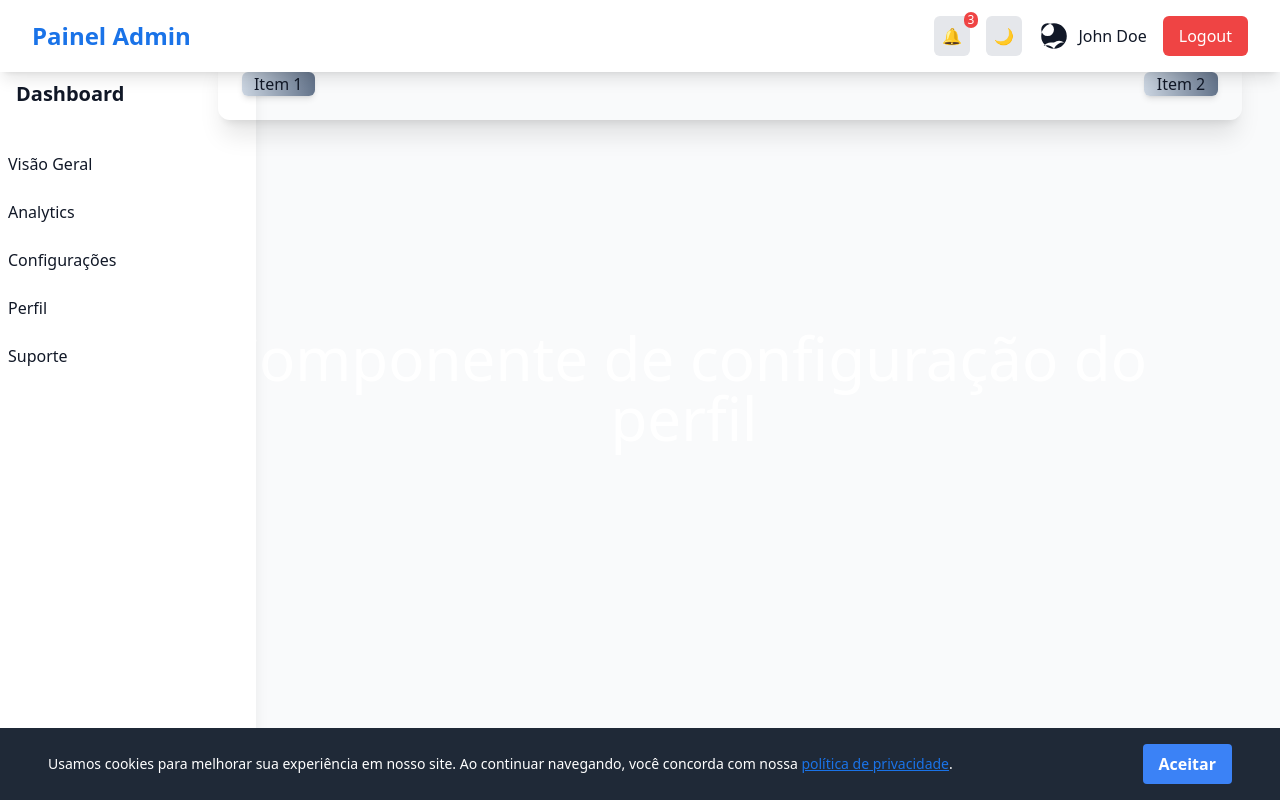
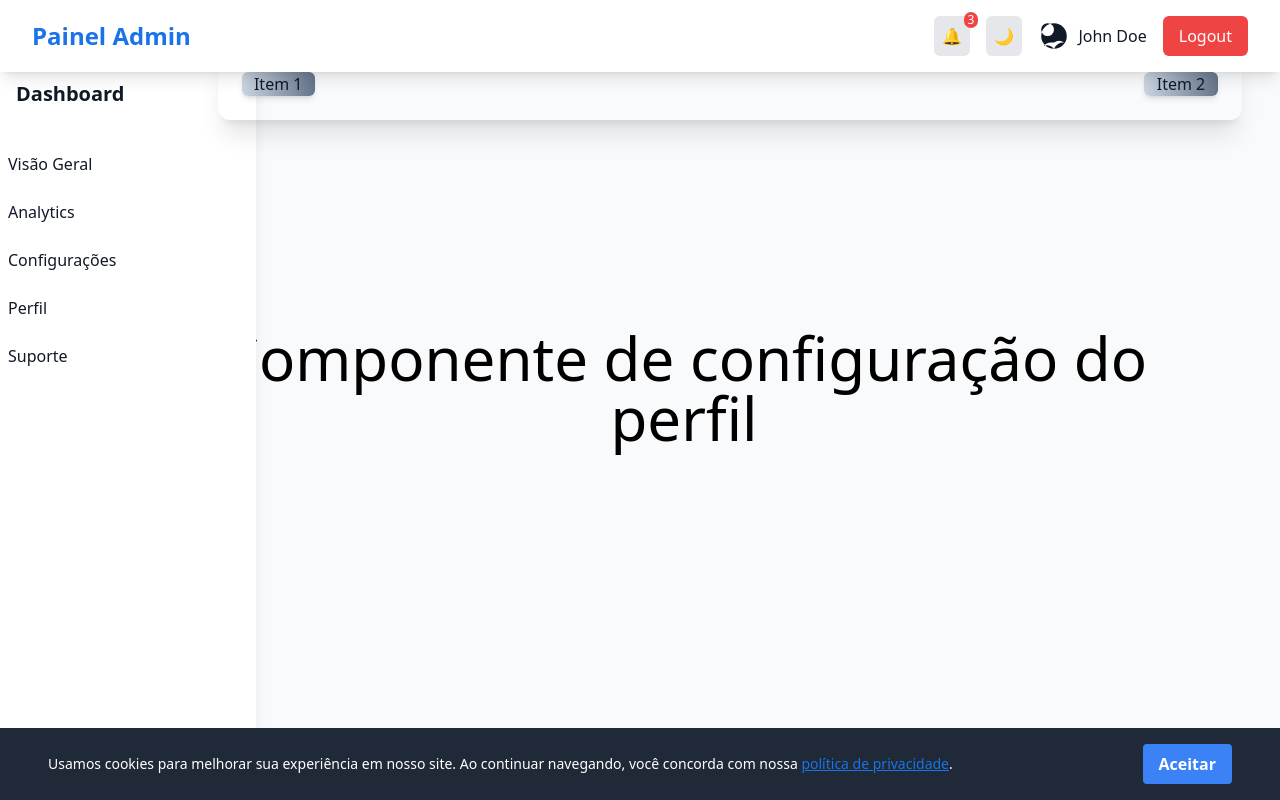
Before and after one commit to oscarRodriguesDev/Sistema-TI-Vi-Ali, a Next.js app: page /dash/perfil in a window 1280 px wide. Built offline with nearby package versions, Linux system fonts and the light colour scheme.

Commit message:
alteração da fonte nas pages dash

```diff
--- a/src/app/(aplication)/dash/analitics/page.tsx
+++ b/src/app/(aplication)/dash/analitics/page.tsx
@@ -8,7 +8,7 @@ export default function Analitics(){
             <div className=" w-[75%] mx-auto mr-28 flex flex-col  my-[25%]">
 
 
-               <h1 className="text-center text-white text-6xl">Componente para Analitics</h1>
+            <h1 className="text-center text-black dark:text-white text-6xl">Componente para Analitics</h1>
 
             </div>
 
--- a/src/app/(aplication)/dash/perfil/page.tsx
+++ b/src/app/(aplication)/dash/perfil/page.tsx
@@ -6,7 +6,7 @@ export default function Perfil(){
         <DefaultLayout>
             <div className=" w-[75%] mx-auto mr-28 flex flex-col  my-[25%]">
 
-               <h1 className="text-center text-white text-6xl">Componente de configuração do perfil</h1>
+            <h1 className="text-center text-black dark:text-white text-6xl">Componente de configuração do perfil</h1>
 
             </div>
 
--- a/src/app/(aplication)/dash/settings/page.tsx
+++ b/src/app/(aplication)/dash/settings/page.tsx
@@ -6,7 +6,7 @@ export default function Setting(){
         <DefaultLayout>
             <div className=" w-[75%] mx-auto mr-28 flex flex-col  my-[25%]">
 
-               <h1 className="text-center text-white text-6xl">Componente para configurações</h1>
+            <h1 className="text-center text-black dark:text-white text-6xl">Componente para configurações</h1>
 
             </div>
 
```
Also changed, not shown: src/app/(aplication)/dash/suporte/page.tsx (line endings or trailing spaces).
